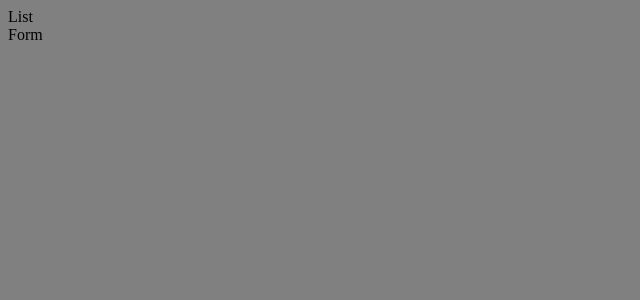
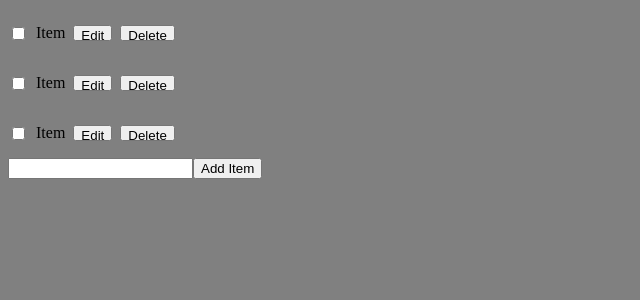
Before and after one commit to emmaegstad/adv-react-shopping-list, a React (Create React App) app: page / in a window 1280 px wide. Shown: the top 300 px of the page, without its empty margins (0-640 px from the left). Built offline with nearby package versions, Linux system fonts and the light colour scheme.

Commit message:
stubbing out components

```diff
--- a/src/components/Form/Form.jsx
+++ b/src/components/Form/Form.jsx
@@ -2,5 +2,12 @@ import React from 'react';
 import './Form.css';
 
 export default function Form() {
-  return <div className="Form">Form</div>;
+  return (
+    <form className="Form">
+      <input type="text" className="form-input" />
+      <button type="submit" className="form-button">
+        Add Item
+      </button>
+    </form>
+  );
 }
--- /dev/null
+++ b/src/components/Item/Item.css
@@ -0,0 +1,9 @@
+.Item {
+  display: flex;
+  align-items: center;
+  gap: 1vh;
+}
+
+.Item button {
+  height: 2vh;
+}
--- /dev/null
+++ b/src/components/Item/Item.jsx
@@ -0,0 +1,13 @@
+import React from 'react';
+import './Item.css';
+
+export default function Item() {
+  return (
+    <div className="Item">
+      <input type="checkbox" />
+      <p className="item-text">Item</p>
+      <button className="item-edit">Edit</button>
+      <button className="item-delete">Delete</button>
+    </div>
+  );
+}
--- a/src/components/List/List.jsx
+++ b/src/components/List/List.jsx
@@ -1,6 +1,13 @@
 import React from 'react';
 import './List.css';
+import Item from '../Item/Item';
 
 export default function List() {
-  return <div className="List">List</div>;
+  return (
+    <div className="List">
+      <Item />
+      <Item />
+      <Item />
+    </div>
+  );
 }
```
